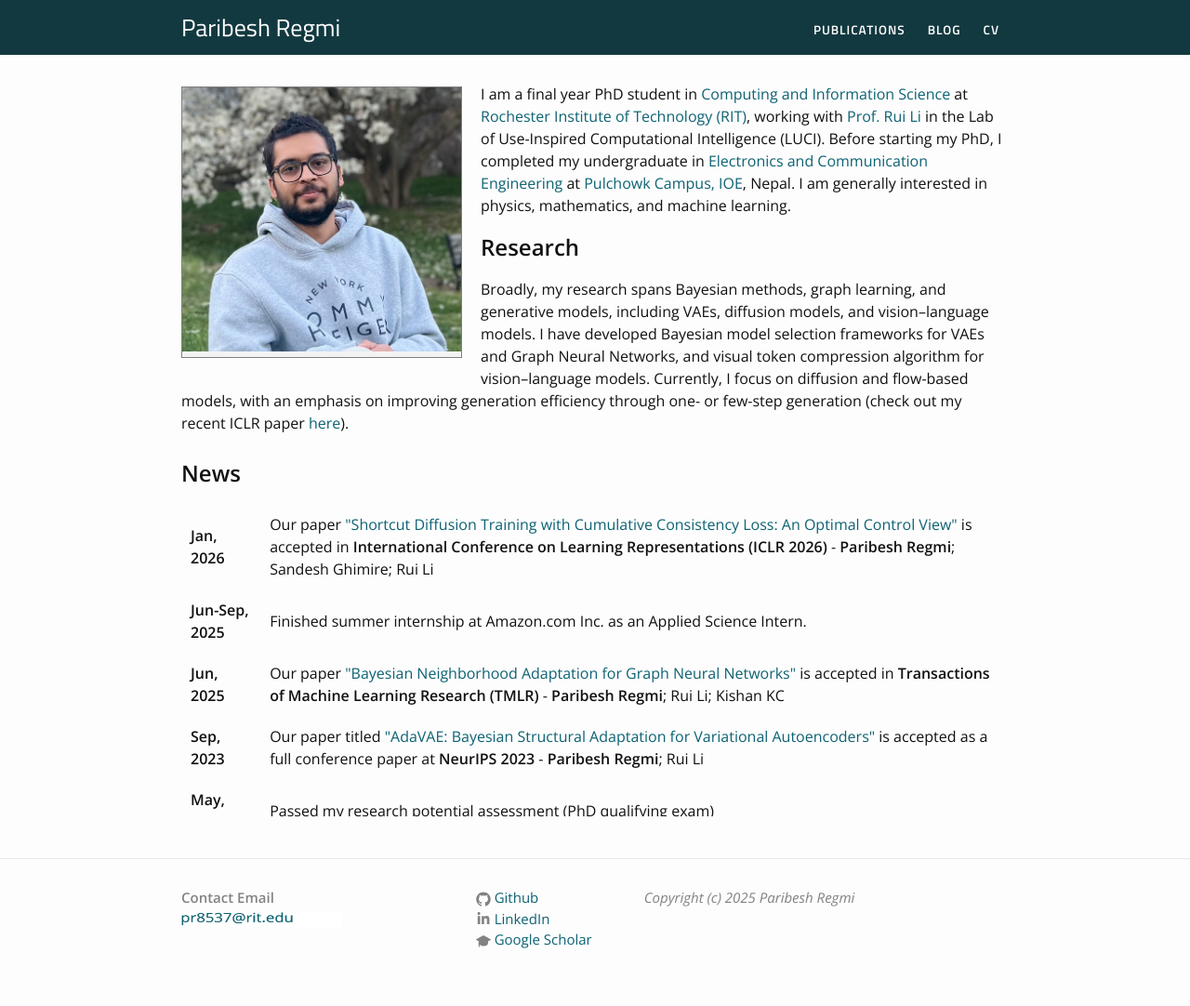
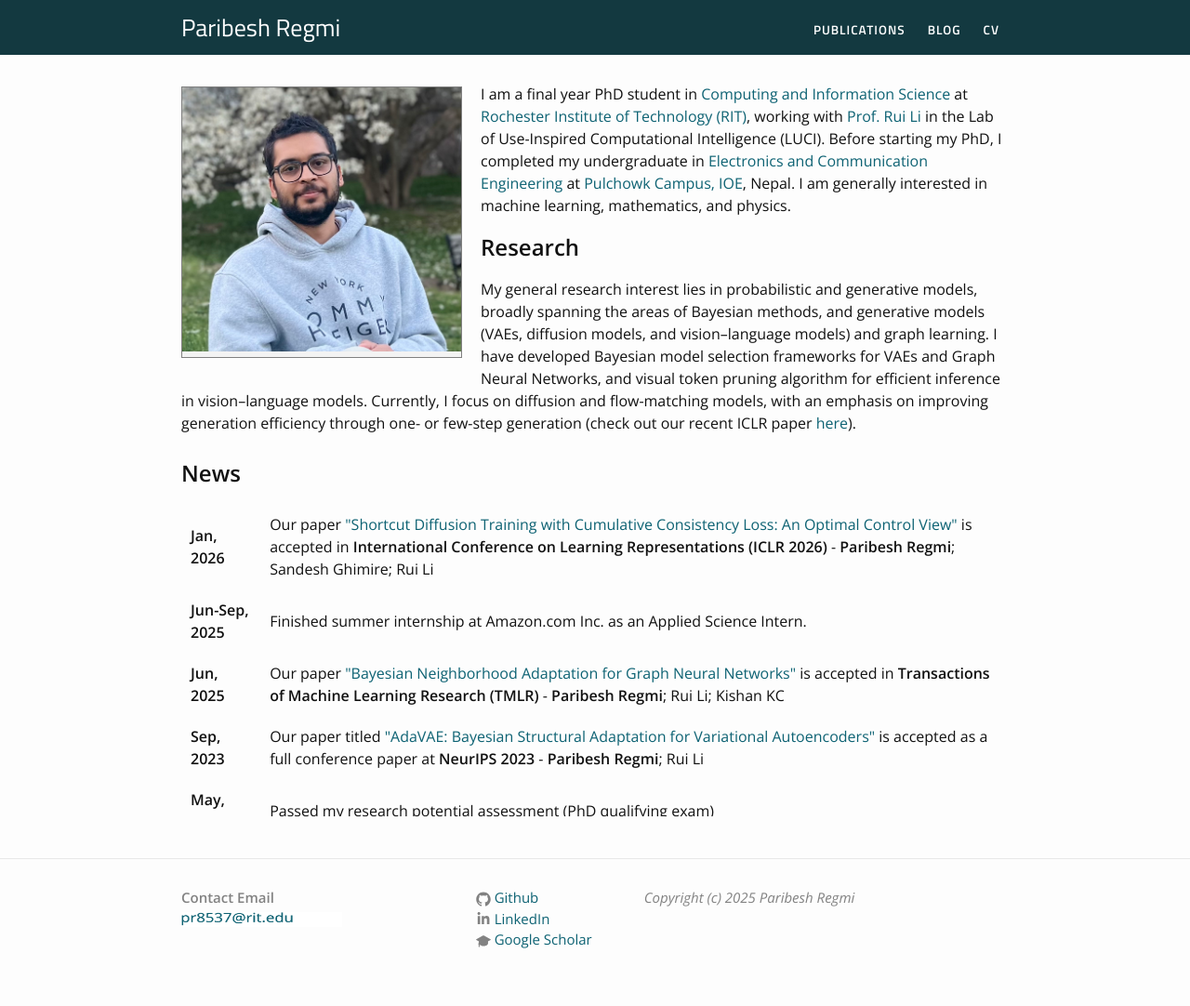
Before and after one commit to paribeshregmi/paribeshregmi.github.io, a Jekyll site: the page built from index.markdown, in a window 1280 px wide. Shown: the whole page at 93% size. Built offline with Jekyll 4.4.1, drawn with Linux system fonts in a browser that asks for light colours.

Commit message:
Update index.markdown

```diff
--- a/index.markdown
+++ b/index.markdown
@@ -10,12 +10,12 @@ layout: default
     {% include image.html url="/assets/images/profile_home.jpg" width=300 height=600 align="left" %}
     <p>
 
-        I am a final year PhD student in <a href="https://www.rit.edu/computing/study/computing-and-information-sciences-phd" target="_blank" rel="noopener noreferrer">Computing and Information Science</a> at <a href="https://www.rit.edu/" target="_blank" rel="noopener noreferrer">Rochester Institute of Technology (RIT)</a>, working with <a href="https://ruililuci.com/" target="_blank" rel="noopener noreferrer">Prof. Rui Li</a> in the Lab of Use-Inspired Computational Intelligence (LUCI). Before starting my PhD, I completed my undergraduate in <a href="http://doece.pcampus.edu.np/" target="_blank" rel="noopener noreferrer"> Electronics and Communication Engineering</a> at <a href="https://pcampus.edu.np/" target="_blank" rel="noopener noreferrer">Pulchowk Campus, IOE</a>, Nepal. I am generally interested in physics, mathematics, and machine learning.
+        I am a final year PhD student in <a href="https://www.rit.edu/computing/study/computing-and-information-sciences-phd" target="_blank" rel="noopener noreferrer">Computing and Information Science</a> at <a href="https://www.rit.edu/" target="_blank" rel="noopener noreferrer">Rochester Institute of Technology (RIT)</a>, working with <a href="https://ruililuci.com/" target="_blank" rel="noopener noreferrer">Prof. Rui Li</a> in the Lab of Use-Inspired Computational Intelligence (LUCI). Before starting my PhD, I completed my undergraduate in <a href="http://doece.pcampus.edu.np/" target="_blank" rel="noopener noreferrer"> Electronics and Communication Engineering</a> at <a href="https://pcampus.edu.np/" target="_blank" rel="noopener noreferrer">Pulchowk Campus, IOE</a>, Nepal. I am generally interested in machine learning, mathematics, and physics.
     <br>
     <h2>
  <b>Research</b>
  </h2>
-Broadly, my research spans Bayesian methods, graph learning, and generative models, including VAEs, diffusion models, and vision–language models. I have developed Bayesian model selection frameworks for VAEs and Graph Neural Networks, and visual token compression algorithm for vision–language models. Currently, I focus on diffusion and flow-based models, with an emphasis on improving generation efficiency through one- or few-step generation (check out my recent ICLR paper <a href="https://openreview.net/forum?id=cZqAk87Lu4" target="_blank" rel="noopener noreferrer">here</a>). <br><br>
+My general research interest lies in probabilistic and generative models, broadly spanning the areas of Bayesian methods, and generative models (VAEs, diffusion models, and vision–language models) and graph learning. I have developed Bayesian model selection frameworks for VAEs and Graph Neural Networks, and visual token pruning algorithm for efficient inference in vision–language models. Currently, I focus on diffusion and flow-matching models, with an emphasis on improving generation efficiency through one- or few-step generation (check out our recent ICLR paper <a href="https://openreview.net/forum?id=cZqAk87Lu4" target="_blank" rel="noopener noreferrer">here</a>). <br><br>
 
 
 <h2>
```
